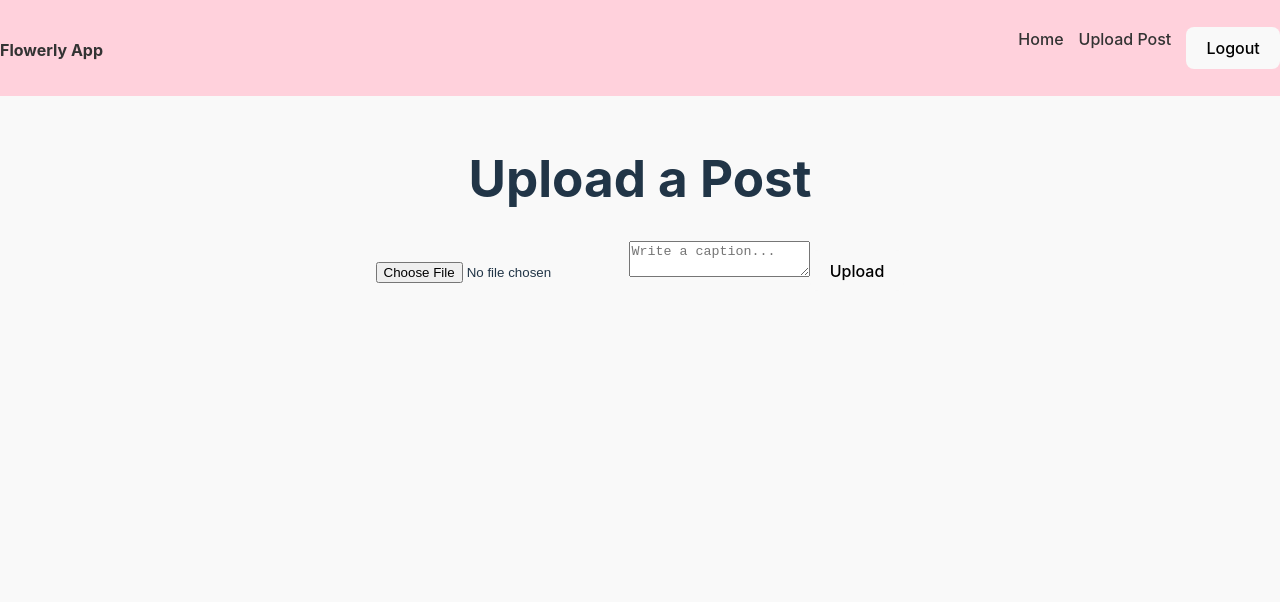
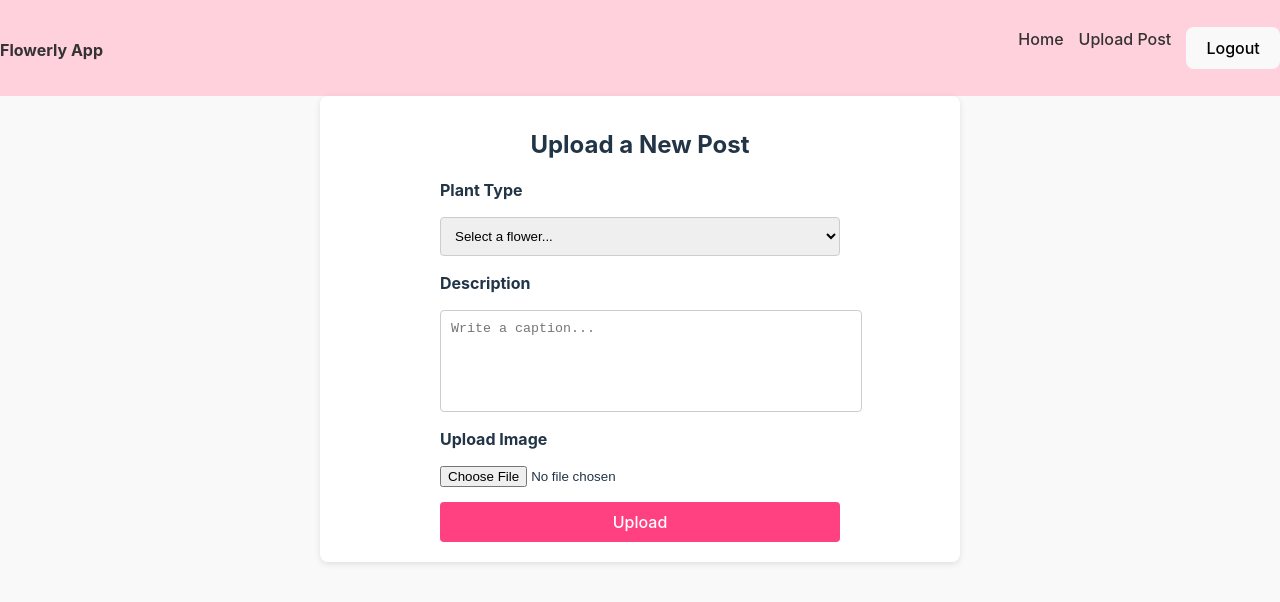
Before and after one commit to talfinkelshtein/flowerly-frontend, a React (Vite) app: page /upload in a window 1280 px wide. Shown: the top 602 px of the page. Built offline with nearby package versions, Linux system fonts and the light colour scheme.

Commit message:
styled upload page

```diff
--- a/src/pages/UploadPostPage/UploadPostPage.module.css
+++ b/src/pages/UploadPostPage/UploadPostPage.module.css
@@ -1,44 +1,66 @@
 .uploadContainer {
-    display: flex;
-    flex-direction: column;
-    align-items: center;
     width: 100%;
-    min-height: 100vh;
+    max-width: 600px;
+    margin: 0 auto;
     padding: 20px;
-    background-color: #f9f9f9;
-}
-
-.formContainer {
-    display: flex;
-    flex-direction: column;
-    width: 100%;
-    max-width: 400px;
+    text-align: center;
     background: white;
-    padding: 20px;
     border-radius: 8px;
     box-shadow: 0 2px 6px rgba(0, 0, 0, 0.1);
 }
 
-.imageContainer {
+.title {
+    font-size: 24px;
+    margin-bottom: 20px;
+}
+
+.uploadForm {
     display: flex;
-    justify-content: center;
-    margin-bottom: 10px;
+    flex-direction: column;
+    gap: 15px;
+    width: 100%;
+    max-width: 400px;
+    margin: 0 auto;
+}
+
+.label {
+    font-size: 16px;
+    font-weight: bold;
+    text-align: left;
+}
+
+.input, .textarea, select {
+    width: 100%;
+    padding: 10px;
+    border: 1px solid #ccc;
+    border-radius: 4px;
+}
+
+.textarea {
+    resize: none;
+    height: 80px;
+    max-width: 100%;
 }
 
 .imagePreview {
     width: 100%;
     max-height: 200px;
     object-fit: cover;
-    cursor: pointer;
+    margin-top: 10px;
     border-radius: 8px;
+    border: 1px solid #ccc;
 }
 
-.inputsContainer {
-    display: flex;
-    flex-direction: column;
+.submitButton {
+    padding: 10px;
+    background-color: #ff4081;
+    color: white;
+    border: none;
+    border-radius: 4px;
+    cursor: pointer;
+    transition: background-color 0.3s;
 }
 
-.error {
-    color: red;
-    font-size: 0.8rem;
+.submitButton:hover {
+    background-color: #e91e63;
 }
--- a/src/pages/UploadPostPage/UploadPostPage.tsx
+++ b/src/pages/UploadPostPage/UploadPostPage.tsx
@@ -1,11 +1,24 @@
 import React, { useState, ChangeEvent, FormEvent } from "react";
 import styles from "./UploadPostPage.module.css";
 import { PostService } from "../../services/PostService";
-import { Post } from "../../types/Post";
 import { useNavigate } from "react-router-dom";
 
+const exampleFlowers = [
+    "Rose",
+    "Sunflower",
+    "Tulip",
+    "Daisy",
+    "Lavender",
+    "Orchid",
+    "Lily",
+    "Peony",
+    "Marigold",
+    "Jasmine"
+];
+
 const UploadPostPage: React.FC = () => {
-    const [content, setContent] = useState("");
+    const [plantType, setPlantType] = useState("");
+    const [description, setDescription] = useState("");
     const [image, setImage] = useState<File | null>(null);
     const [preview, setPreview] = useState<string | null>(null);
     const navigate = useNavigate();
@@ -14,7 +27,6 @@ const UploadPostPage: React.FC = () => {
         if (event.target.files && event.target.files[0]) {
             const file = event.target.files[0];
             setImage(file);
-
             const reader = new FileReader();
             reader.onloadend = () => {
                 setPreview(reader.result as string);
@@ -26,24 +38,22 @@ const UploadPostPage: React.FC = () => {
     const handleSubmit = async (event: FormEvent) => {
         event.preventDefault();
 
-        if (!image || !content) {
-            alert("Please add an image and a description.");
+        if (!image || !plantType || !description) {
+            alert("Please fill all fields before submitting.");
             return;
         }
 
         try {
-            const imageUrl = await PostService.uploadImage(image);
-
-            const newPost: Post = {
-                id: Math.random().toString(36).substr(2, 9),
-                content,
+            // const imageUrl = await PostService.uploadImage(image);
+            await PostService.uploadPost({
+                plantType,
+                content: description,
                 owner: "CurrentUser",
                 likes: 0,
                 commentsCount: 0,
-                imageUrl,
-            };
+                // imageUrl,
+            });
 
-            await PostService.uploadPost(newPost);
             navigate("/");
         } catch (error) {
             console.error("Error uploading post:", error);
@@ -52,18 +62,34 @@ const UploadPostPage: React.FC = () => {
 
     return (
         <div className={styles.uploadContainer}>
-            <h1>Upload a Post</h1>
+            <h1 className={styles.title}>Upload a New Post</h1>
             <form onSubmit={handleSubmit} className={styles.uploadForm}>
+
+                <label className={styles.label}>Plant Type</label>
+                <select
+                    value={plantType}
+                    onChange={(e) => setPlantType(e.target.value)}
+                    className={styles.input}
+                >
+                    <option value="">Select a flower...</option>
+                    {exampleFlowers.map((flower) => (
+                        <option key={flower} value={flower}>{flower}</option>
+                    ))}
+                </select>
+
+                <label className={styles.label}>Description</label>
+                <textarea
+                    placeholder="Write a caption..."
+                    value={description}
+                    onChange={(e) => setDescription(e.target.value)}
+                    className={styles.textarea}
+                />
+
+                <label className={styles.label}>Upload Image</label>
                 <input type="file" accept="image/*" onChange={handleImageChange} />
                 {preview && <img src={preview} alt="Preview" className={styles.imagePreview} />}
 
-                <textarea
-                    placeholder="Write a caption..."
-                    value={content}
-                    onChange={(e) => setContent(e.target.value)}
-                />
-
-                <button type="submit">Upload</button>
+                <button type="submit" className={styles.submitButton}>Upload</button>
             </form>
         </div>
     );
--- a/src/services/PostService.ts
+++ b/src/services/PostService.ts
@@ -1,40 +1,26 @@
 import axios from "axios";
-import { Post } from "../types/Post";
+import { Post, NewPost } from "../types/Post";
 import { config } from "../config";
 
 export const PostService = {
     uploadImage: async (image: File): Promise<string> => {
-        try {
         const formData = new FormData();
         formData.append("image", image);
 
-            const response = await axios.post(`${config.API_BASE_URL}${config.IMAGE_UPLOAD_PATH}`, formData, {
+        const response = await axios.post(`${config.API_BASE_URL}/upload-image`, formData, {
             headers: { "Content-Type": "multipart/form-data" },
         });
 
         return response.data.imageUrl;
-        } catch (error) {
-            console.error("Error uploading image:", error);
-            throw error;
-        }
     },
 
-    uploadPost: async (post: Post): Promise<void> => {
-        try {
-            await axios.post(`${config.API_BASE_URL}${config.POSTS_PATH}/create`, post);
-        } catch (error) {
-            console.error("Error uploading post:", error);
-            throw error;
-        }
+    uploadPost: async (post: NewPost): Promise<Post> => {
+        const response = await axios.post(`${config.API_BASE_URL}/posts`, post);
+        return response.data;
     },
 
     getAllPosts: async (): Promise<Post[]> => {
-        try {
-            const response = await axios.get(`${config.API_BASE_URL}${config.POSTS_PATH}`);
+        const response = await axios.get(`${config.API_BASE_URL}/posts`);
         return response.data;
-        } catch (error) {
-            console.error("Error fetching posts:", error);
-            throw error;
-        }
     }
 };
--- a/src/services/api-client.ts
+++ /dev/null
@@ -1,6 +0,0 @@
-import axios, { CanceledError } from "axios";
-export { CanceledError }
-const apiClient = axios.create({
-    baseURL: "http://localhost:3000",
-});
-export default apiClient;
--- a/src/types/Post.ts
+++ b/src/types/Post.ts
@@ -1,5 +1,6 @@
 export interface Post {
     id: string;
+    plantType?: string;
     content: string;
     owner: string;
     likes: number;
@@ -7,6 +8,8 @@ export interface Post {
     imageUrl?: string;
 }
 
+export type NewPost = Omit<Post, "id">;
+
 export interface Comment {
     commenter: string;
     description: string;
```
Also changed, not shown: src/App.css (deleted, +0 -40 lines). Lines whose indentation alone changed are shown as unchanged.
